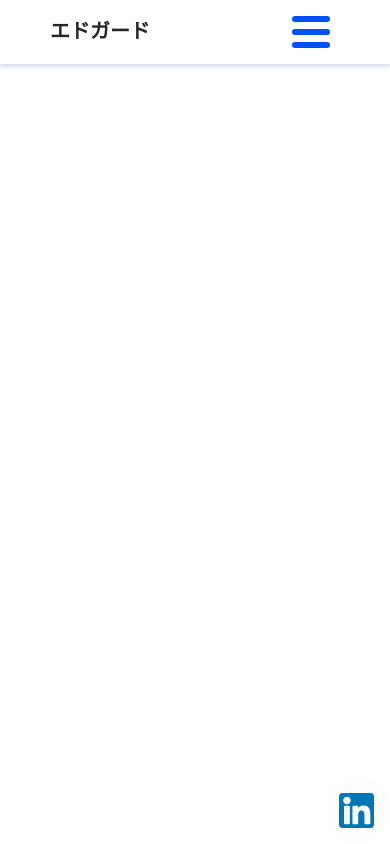
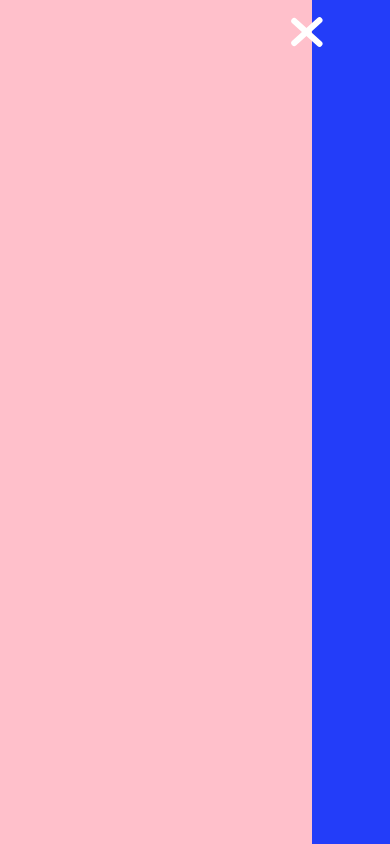
Before and after one commit to Edgard007/portafolo, a React (Create React App) app: page / in a window 390 px wide. Both pictures are taken after a click on the element 316 px from the left and 32 px from the top of the page. Built offline with nearby package versions, Linux system fonts and the light colour scheme.

Commit message:
💄 Mobile menu creation (In process)

```diff
--- /dev/null
+++ b/src/Layout/ContentMenu.tsx
@@ -0,0 +1,66 @@
+import styled from "styled-components";
+
+const ContentMenu = () => {
+  return (
+    <Wrapper>
+      <div className="containerLeft"></div>
+      <div className="containerRigth"></div>
+    </Wrapper>
+  );
+};
+
+const Wrapper = styled.div`
+  position: fixed;
+  left: 0;
+  top: 0;
+  z-index: 3;
+  height: 100vh;
+  width: 100%;
+  display: flex;
+  flex-direction: row;
+
+  .containerLeft {
+    width: 80%;
+    background-color: pink;
+    height: 100vh;
+    animation-duration: 0.5s;
+    animation-name: slideinOne;
+  }
+
+  .containerRigth {
+    position: absolute;
+    right: 0;
+    width: 20%;
+    height: 100vh;
+    background-color: #233df9;
+    animation-duration: 1.5s;
+    animation-name: slidein;
+    opacity: 1;
+  }
+
+  @keyframes slideinOne {
+    from {
+      width: 0%;
+    }
+
+    to {
+      width: 80%;
+    }
+  }
+
+  @keyframes slidein {
+    from {
+      opacity: 0;
+    }
+
+    25% {
+      opacity: 0;
+    }
+
+    to {
+      opacity: 1;
+    }
+  }
+`;
+
+export default ContentMenu;
--- a/src/Layout/Menu.tsx
+++ b/src/Layout/Menu.tsx
@@ -1,9 +1,17 @@
+import { useState } from "react";
+
 import styled from "styled-components";
 
 //* ==> Data <== *//
 import { data } from "./dataMenu";
 
+//* ==> Components <== *//
+import ContentMenu from "./ContentMenu";
+
 const CustomMenu = () => {
+  //* ==> STATES <== *//
+  const [clickMenu, setClickMenu] = useState(false);
+
   return (
     <Wrapper>
       <span className="nameApp">エドガード</span>
@@ -18,11 +26,27 @@ const CustomMenu = () => {
               </li>
             ))}
         </ul>
-        <div className="hamburguer-menu">
-          <span className="ham__item"></span>
-          <span className="ham__item"></span>
-          <span className="ham__item"></span>
+        <div
+          className="hamburguer-menu"
+          onClick={() => setClickMenu((prev) => !prev)}
+        >
+          <span
+            className={
+              !clickMenu ? "ham__item" : "ham__item open_ham iHam_active"
+            }
+          ></span>
+          <span
+            className={
+              !clickMenu ? "ham__item" : "ham__item open_ham iHam_active"
+            }
+          ></span>
+          <span
+            className={
+              !clickMenu ? "ham__item" : "ham__item open_ham iHam_active"
+            }
+          ></span>
         </div>
+        {clickMenu && <ContentMenu />}
       </nav>
     </Wrapper>
   );
@@ -48,7 +72,6 @@ const Wrapper = styled.div`
 
   .header__nav {
     width: 60%;
-
     @media (max-width: 740px) {
       display: flex;
       justify-content: flex-end;
@@ -108,6 +131,7 @@ const Wrapper = styled.div`
       cursor: pointer;
       width: 3rem;
       height: 2rem;
+      z-index: 10;
     }
   }
 
@@ -124,6 +148,24 @@ const Wrapper = styled.div`
       margin-bottom: 0;
     }
   }
+
+  .open_ham {
+    background-color: #ffffff;
+  }
+
+  .iHam_active:nth-child(1) {
+    transform-origin: left;
+    transform: rotate(42deg);
+    width: 2.5rem;
+  }
+  .iHam_active:nth-child(2) {
+    opacity: 0;
+  }
+  .iHam_active:nth-child(3) {
+    transform-origin: left;
+    transform: rotate(-42deg);
+    width: 2.5rem;
+  }
 `;
 
 export default CustomMenu;
```
